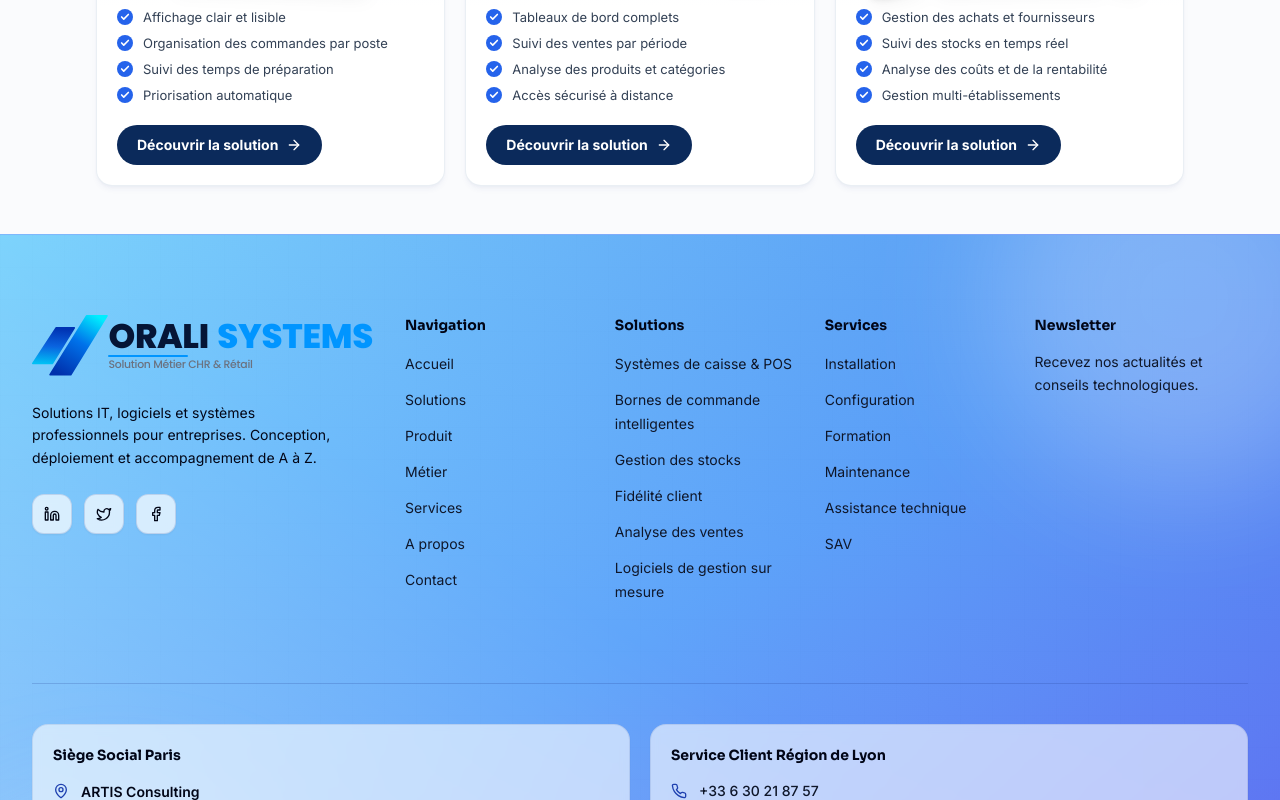
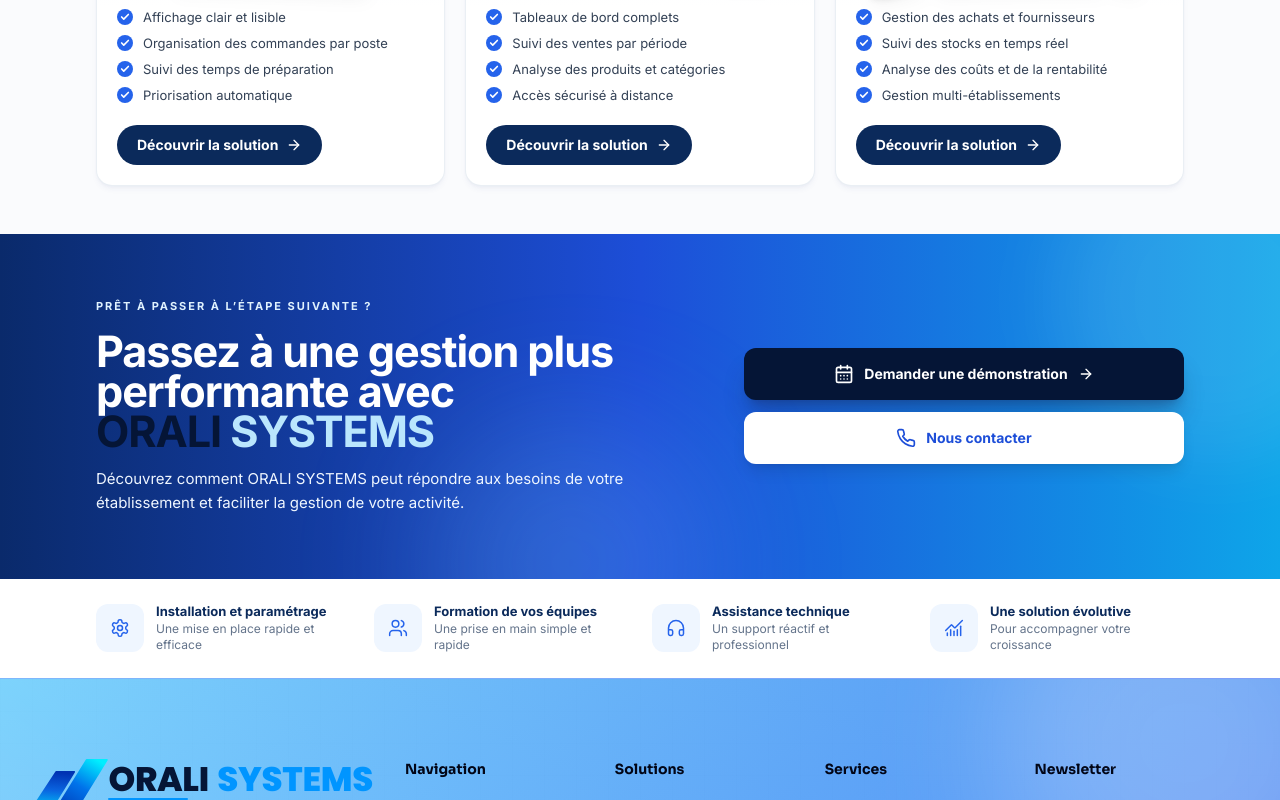
Before and after one commit to zakaria-glitch000/crea, a React (Vite) app: page /solutions-restauration in a window 1280 px wide. Shown: the part 2660-3460 px from the top of the page. Built offline with nearby package versions, Linux system fonts and the light colour scheme; no server answers.

Commit message:
Fix product images on Vercel

```diff
--- a/src/components/Csi.tsx
+++ b/src/components/Csi.tsx
@@ -3,12 +3,15 @@
 import {
   ArrowRight,
   ArrowUpDown,
+  CalendarDays,
   Check,
+  ChartNoAxesCombined,
   Gauge,
-  ChartNoAxesCombined,
-  Users,
+  Headphones,
+  Phone,
   Settings,
   Sparkles,
+  Users,
 } from 'lucide-react';
 
 import heroImage from '@/assets/res.webp';
@@ -137,6 +140,29 @@
       'Analyse des coûts et de la rentabilité',
       'Gestion multi-établissements',
     ],
+  },
+];
+
+const CTA_FEATURES: { icon: ElementType; title: string; text: string }[] = [
+  {
+    icon: Settings,
+    title: 'Installation et paramétrage',
+    text: 'Une mise en place rapide et efficace',
+  },
+  {
+    icon: Users,
+    title: 'Formation de vos équipes',
+    text: 'Une prise en main simple et rapide',
+  },
+  {
+    icon: Headphones,
+    title: 'Assistance technique',
+    text: 'Un support réactif et professionnel',
+  },
+  {
+    icon: ChartNoAxesCombined,
+    title: 'Une solution évolutive',
+    text: 'Pour accompagner votre croissance',
   },
 ];
 
@@ -577,6 +603,85 @@
           </motion.div>
         </div>
       </section>
+
+      {/* =====================================================
+          CTA FINAL (résumé + demander une démo)
+      ===================================================== */}
+
+      <section className="relative bg-white">
+        {/* Bannière */}
+        <div className="relative isolate overflow-hidden bg-gradient-to-r from-[#0a2a6b] via-blue-700 to-sky-500">
+          <div className="pointer-events-none absolute -right-24 -top-24 -z-10 h-80 w-80 rounded-full bg-white/10 blur-2xl" />
+          <div className="pointer-events-none absolute -bottom-32 left-1/3 -z-10 h-72 w-72 rounded-full bg-sky-300/20 blur-3xl" />
+
+          <motion.div
+            variants={fadeUp}
+            initial="hidden"
+            whileInView="visible"
+            viewport={{ once: true, margin: '-50px' }}
+            className="mx-auto grid max-w-6xl items-center gap-8 px-5 py-12 sm:px-8 lg:grid-cols-[1.4fr_1fr] lg:py-16"
+          >
+            {/* Texte */}
+            <div>
+              <p className="text-[11px] font-bold uppercase tracking-[0.18em] text-sky-100">
+                Prêt à passer à l’étape suivante ?
+              </p>
+
+              <h2 className="mt-4 text-3xl font-black leading-[1.1] tracking-tight text-white sm:text-4xl lg:text-[2.7rem]">
+                Passez à une gestion plus performante avec{' '}
+                <span className="whitespace-nowrap">
+                  <span className="text-[#051536]">ORALI</span>{' '}
+                  <span className="text-sky-200">SYSTEMS</span>
+                </span>
+              </h2>
+
+              <p className="mt-4 max-w-xl text-sm leading-6 text-blue-50 sm:text-[15px]">
+                Découvrez comment ORALI SYSTEMS peut répondre aux besoins de
+                votre établissement et faciliter la gestion de votre activité.
+              </p>
+            </div>
+
+            {/* Boutons */}
+            <div className="flex flex-col gap-3">
+              <a
+                href={CONTACT_LINK}
+                className="group inline-flex items-center justify-center gap-2.5 rounded-xl bg-[#051536] px-6 py-4 text-sm font-bold text-white shadow-xl shadow-blue-950/30 transition-all duration-300 hover:-translate-y-0.5 hover:bg-[#0b2a5b] focus:outline-none focus:ring-4 focus:ring-sky-200"
+              >
+                <CalendarDays className="h-5 w-5" />
+                Demander une démonstration
+                <ArrowRight className="h-4 w-4 transition-transform duration-300 group-hover:translate-x-1" />
+              </a>
+
+              <a
+                href={CONTACT_LINK}
+                className="inline-flex items-center justify-center gap-2.5 rounded-xl bg-white px-6 py-4 text-sm font-bold text-blue-700 shadow-lg transition-all duration-300 hover:-translate-y-0.5 hover:bg-sky-50 focus:outline-none focus:ring-4 focus:ring-sky-200"
+              >
+                <Phone className="h-5 w-5" />
+                Nous contacter
+              </a>
+            </div>
+          </motion.div>
+        </div>
+
+        {/* Bandeau des 4 avantages */}
+        <div className="mx-auto grid max-w-6xl gap-x-6 gap-y-5 px-5 py-6 sm:grid-cols-2 sm:px-8 lg:grid-cols-4">
+          {CTA_FEATURES.map(({ icon: Icon, title, text }) => (
+            <div key={title} className="flex items-center gap-3">
+              <span className="flex h-12 w-12 shrink-0 items-center justify-center rounded-xl bg-blue-50 text-blue-600">
+                <Icon className="h-5 w-5" strokeWidth={1.8} />
+              </span>
+              <div>
+                <p className="text-[13px] font-bold leading-tight text-[#0b2a5b]">
+                  {title}
+                </p>
+                <p className="mt-0.5 text-xs leading-snug text-slate-500">
+                  {text}
+                </p>
+              </div>
+            </div>
+          ))}
+        </div>
+      </section>
     </main>
   );
 }
```
